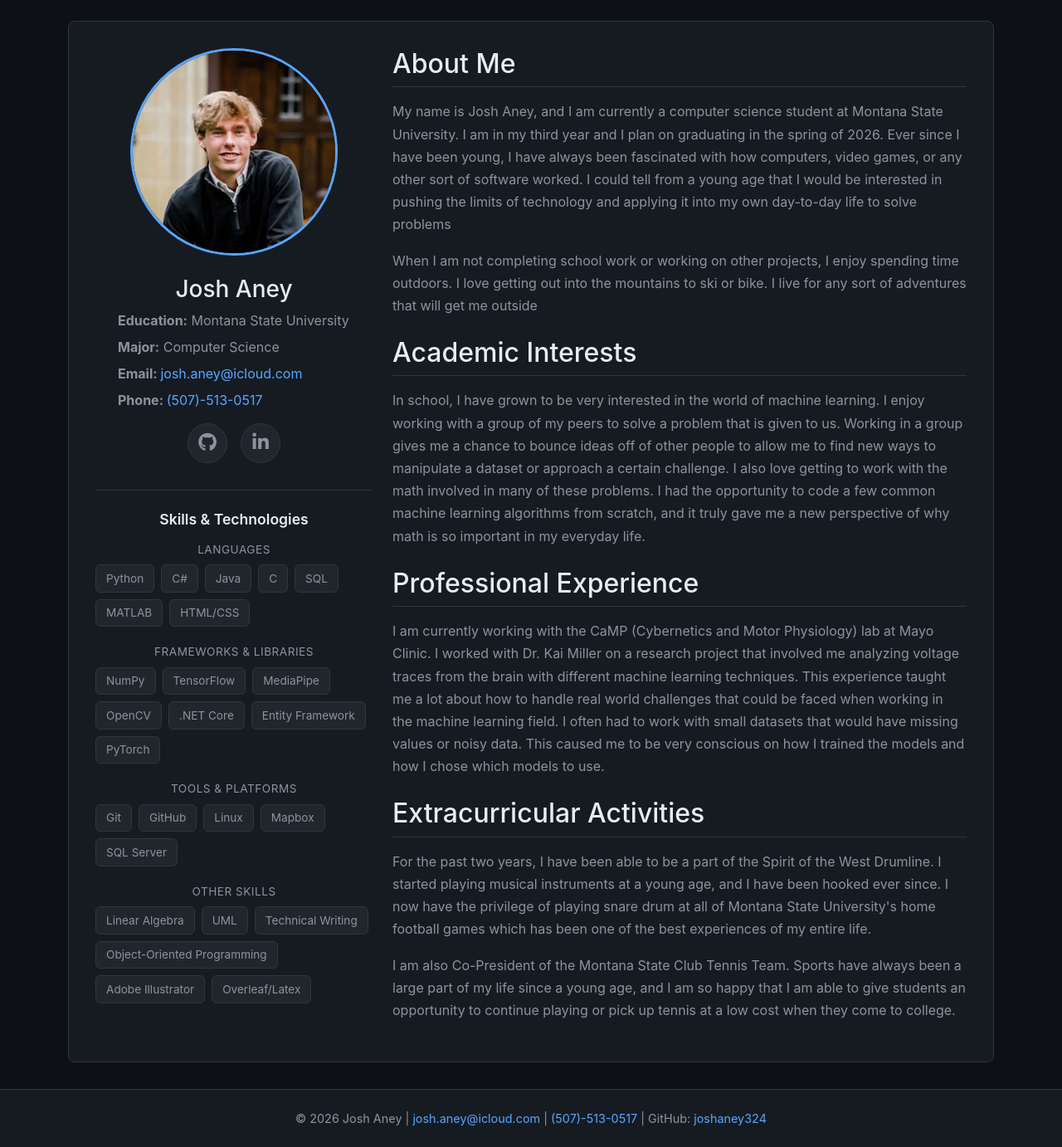
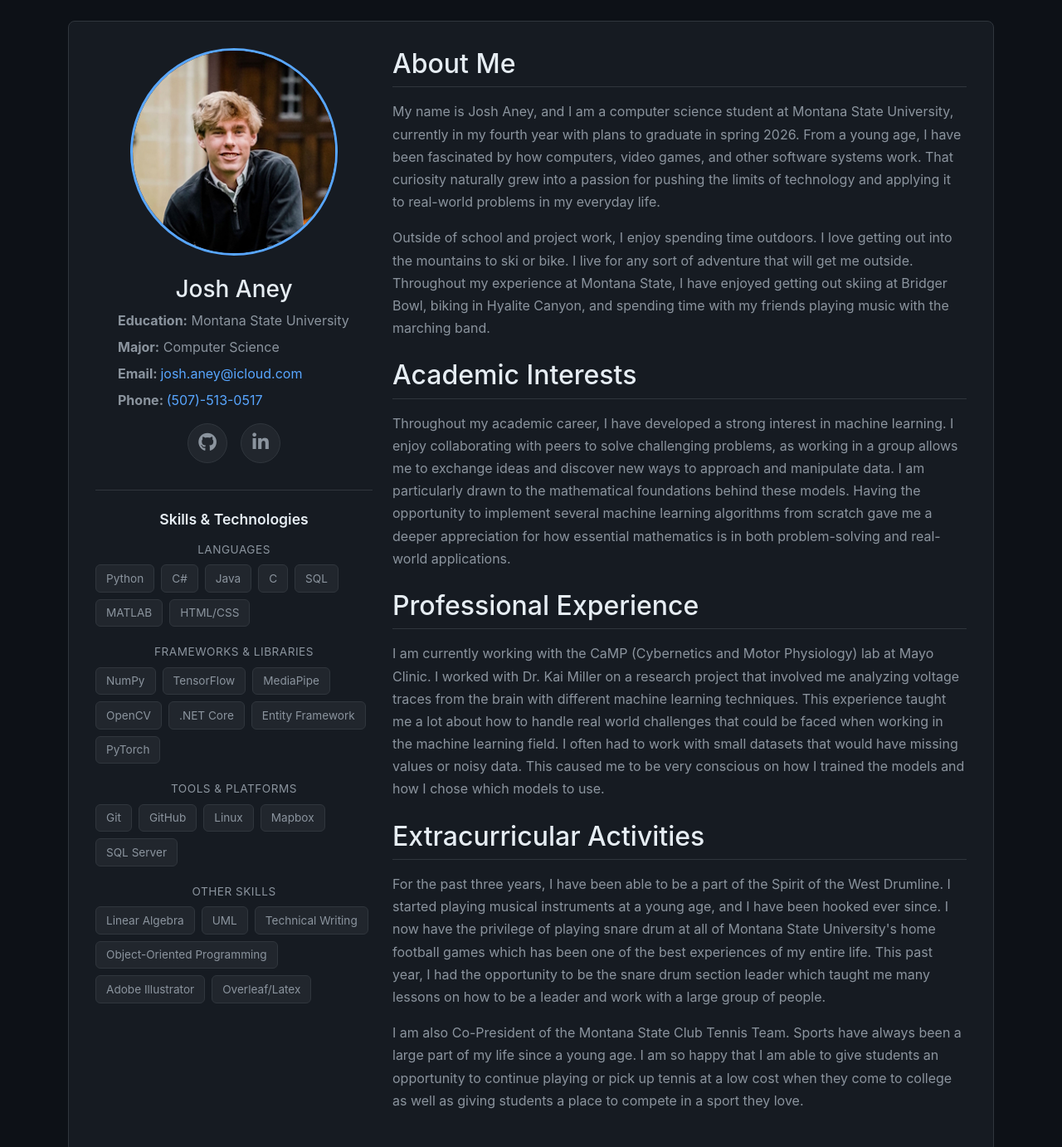
Before and after one commit to joshaney324/PersonalWebsite, a plain HTML site: page index.html in a window 1280 px wide. Shown: the part 80-1462 px from the top of the page at 83% size. Drawn offline with nearby package versions, Linux system fonts and the light colour scheme.

Commit message:
About me updates

```diff
--- a/index.html
+++ b/index.html
@@ -106,20 +106,20 @@
             <div class="col-lg-8">
                 <section class="bio">
                     <h2>About Me</h2>
-                    <p>My name is Josh Aney, and I am currently a computer science student at Montana State University.
-                        I am in my third year and I plan on graduating in the spring of 2026. Ever since I have been young, I
-                        have always been fascinated with how computers, video games, or any other sort of software worked. I
-                        could tell from a young age that I would be interested in pushing the limits of technology and applying
-                        it into my own day-to-day life to solve problems</p>
-                    <p>When I am not completing school work or working on other projects, I enjoy spending time outdoors. I love
-                        getting out into the mountains to ski or bike. I live for any sort of adventures that will get me outside</p>
+                    <p>My name is Josh Aney, and I am a computer science student at Montana State University, currently in my fourth
+                        year with plans to graduate in spring 2026. From a young age, I have been fascinated by how computers,
+                        video games, and other software systems work. That curiosity naturally grew into a passion for pushing the limits
+                        of technology and applying it to real-world problems in my everyday life.</p>
+                    <p>Outside of school and project work, I enjoy spending time outdoors. I love
+                        getting out into the mountains to ski or bike. I live for any sort of adventure that will get me outside.
+                        Throughout my experience at Montana State, I have enjoyed getting out skiing at Bridger Bowl, biking in
+                        Hyalite Canyon, and spending time with my friends playing music with the marching band.</p>
                     <h2>Academic Interests</h2>
-                    <p>In school, I have grown to be very interested in the world of machine learning. I enjoy working with a
-                        group of my peers to solve a problem that is given to us. Working in a group gives me a chance to bounce ideas
-                        off of other people to allow me to find new ways to manipulate a dataset or approach a certain challenge.
-                        I also love getting to work with the math involved in many of these problems. I had the opportunity to
-                        code a few common machine learning algorithms from scratch, and it truly gave me a new perspective of
-                        why math is so important in my everyday life.</p>
+                    <p>Throughout my academic career, I have developed a strong interest in machine learning. I enjoy collaborating
+                        with peers to solve challenging problems, as working in a group allows me to exchange ideas and discover
+                        new ways to approach and manipulate data. I am particularly drawn to the mathematical foundations behind
+                        these models. Having the opportunity to implement several machine learning algorithms from scratch gave me
+                        a deeper appreciation for how essential mathematics is in both problem-solving and real-world applications.</p>
                     <h2>Professional Experience</h2>
                     <p>I am currently working with the CaMP (Cybernetics and Motor Physiology) lab
                         at Mayo Clinic. I worked with Dr. Kai Miller on a research project that involved me analyzing voltage
@@ -128,13 +128,15 @@
                         often had to work with small datasets that would have missing values or noisy data. This caused me to be
                         very conscious on how I trained the models and how I chose which models to use.</p>
                     <h2>Extracurricular Activities</h2>
-                    <p>For the past two years, I have been able to be a part of the Spirit of the West Drumline. I started
+                    <p>For the past three years, I have been able to be a part of the Spirit of the West Drumline. I started
                         playing musical instruments at a young age, and I have been hooked ever since. I now have the privilege
                         of playing snare drum at all of Montana State University's home football games which has been one of the
-                        best experiences of my entire life.</p>
+                        best experiences of my entire life. This past year, I had the opportunity to be the snare drum section leader
+                        which taught me many lessons on how to be a leader and work with a large group of people.</p>
                     <p>I am also Co-President of the Montana State Club Tennis Team. Sports have always been a large part of my
-                        life since a young age, and I am so happy that I am able to give students an opportunity to continue playing
-                        or pick up tennis at a low cost when they come to college.</p>
+                        life since a young age. I am so happy that I am able to give students an opportunity to continue playing
+                        or pick up tennis at a low cost when they come to college as well as giving students a place to compete
+                        in a sport they love.</p>
                 </section>
             </div>
         </div>
```
